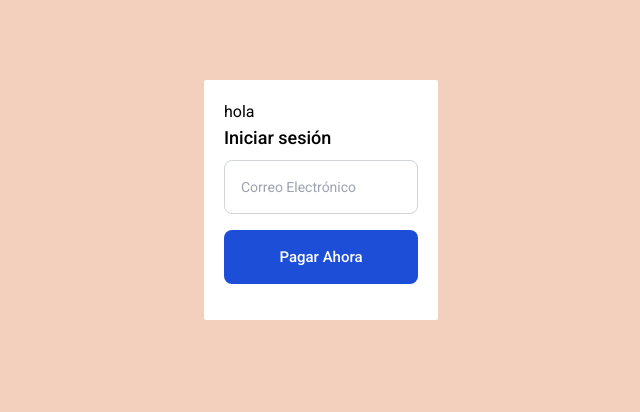
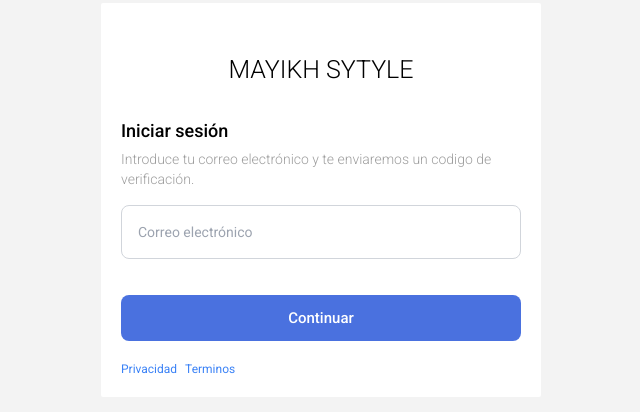
Before and after one commit to KennethHernan/front_Shop_MK, a React (Vite) app: page /log-in in a window 1280 px wide. Shown: the part 200-612 px from the top of the page, without its empty margins (319-959 px from the left). Built offline with nearby package versions, Linux system fonts and the light colour scheme; no server answers; the database is empty.

Commit message:
Update 22/10/2025 - create login

```diff
--- a/src/Page/Login.jsx
+++ b/src/Page/Login.jsx
@@ -20,14 +20,16 @@ function Login() {
 
   async function enviarCodigo(email) {
     try {
-      const res = await fetch("/api/enviarCode", {
+      const res = await fetch("https://checkoutmk.vercel.app/api/enviar-code", {
         method: "POST",
         headers: {
           "Content-Type": "application/json",
         },
         body: JSON.stringify({ email }),
       });
-      const data = await res.json();
+      console.log(res);
+
+      const data =  res;
 
       if (data.ok) {
         console.log("Código enviado:", data.code);
@@ -40,16 +42,22 @@ function Login() {
   }
 
   return (
-    <div className="bg-[#F2D0BD] text-[#000] h-[100vh] w-full flex justify-center items-center">
-      <section className="bg-white p-5 rounded-sm">
-        <p>hola</p>
+    <div className="bg-[#e0e0e060] text-[#000] h-[100vh] w-full flex justify-center items-center select-none">
+      <section className="bg-white p-5 rounded-sm m-5">
+        <p className="w-full text-center text-[25px] my-7 font-light">
+          MAYIKH SYTYLE
+        </p>
         <form onSubmit={handleSubmit(onSubmit)} className="w-full h-full">
-          <div className="flex justify-between w-full mb-2 text-lg">
+          <div className="flex justify-between w-full mb-1 text-lg">
             <p className="font-medium">Iniciar sesión</p>
           </div>
+          <p className="text-[#9d9d9d] text-sm sm:w-[50vh] font-light">
+            Introduce tu correo electrónico y te enviaremos un codigo de
+            verificación.
+          </p>
 
           {/* Input Correo Electronico */}
-          <div className="relative w-full">
+          <div className="relative w-full my-4">
             <input
               type="email"
               id="email"
@@ -61,7 +69,7 @@ function Login() {
                         : "border-[1px] border-gray-300"
                     }
                     `}
-              placeholder="Correo Electrónico"
+              placeholder="Correo electrónico"
               {...register("email", {
                 required: "Introduce un correo electrónico",
               })}
@@ -72,7 +80,7 @@ function Login() {
                bg-[#39333300] px-1 pointer-events-none
                peer-[&:not(:placeholder-shown)]:top-5 peer-[&:not(:placeholder-shown)]:opacity-100 peer-[&:not(:placeholder-shown)]:text-xs"
             >
-              Correo Electrónico
+              Correo electrónico
             </label>
             {errors.email && (
               <p className="text-[14px] text-red-500 my-2">
@@ -86,13 +94,17 @@ function Login() {
             type="submit"
             disabled={cargando}
             className={`
-                  lg:block hidden w-full text-[15px] my-4 font-medium text-white rounded-lg py-4 bg-blue-700 hover:bg-blue-800 transition-colors duration-300
+                  w-full text-[15px] my-5 font-medium text-white rounded-lg py-3 bg-blue-700 bg-opacity-80 hover:bg-blue-800 transition-colors duration-300
                   ${cargando && "animate-pulse"}
                   `}
           >
-            {!cargando ? "Pagar Ahora" : "Procesando..."}
+            {!cargando ? "Continuar" : "Validando..."}
           </button>
         </form>
+        <div className="flex gap-2 text-xs text-blue-500">
+          <p className="hover:underline">Privacidad</p>
+          <p className="hover:underline">Terminos</p>
+        </div>
       </section>
     </div>
   );
```
